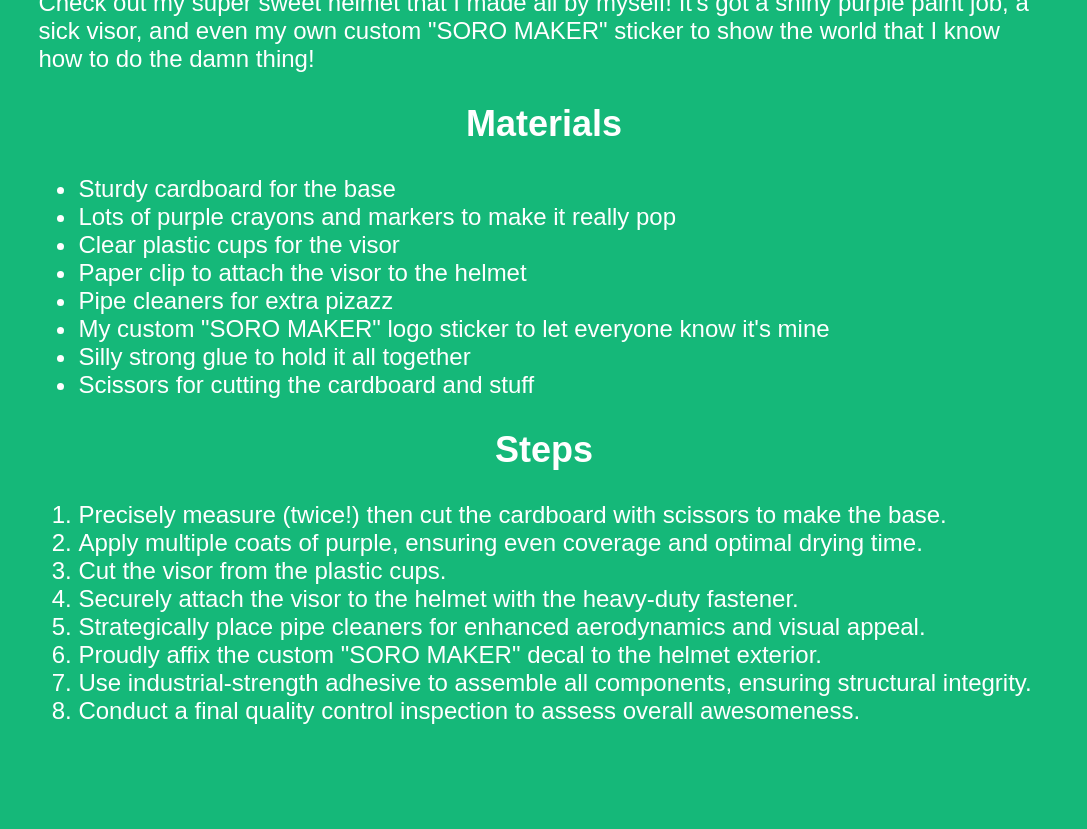
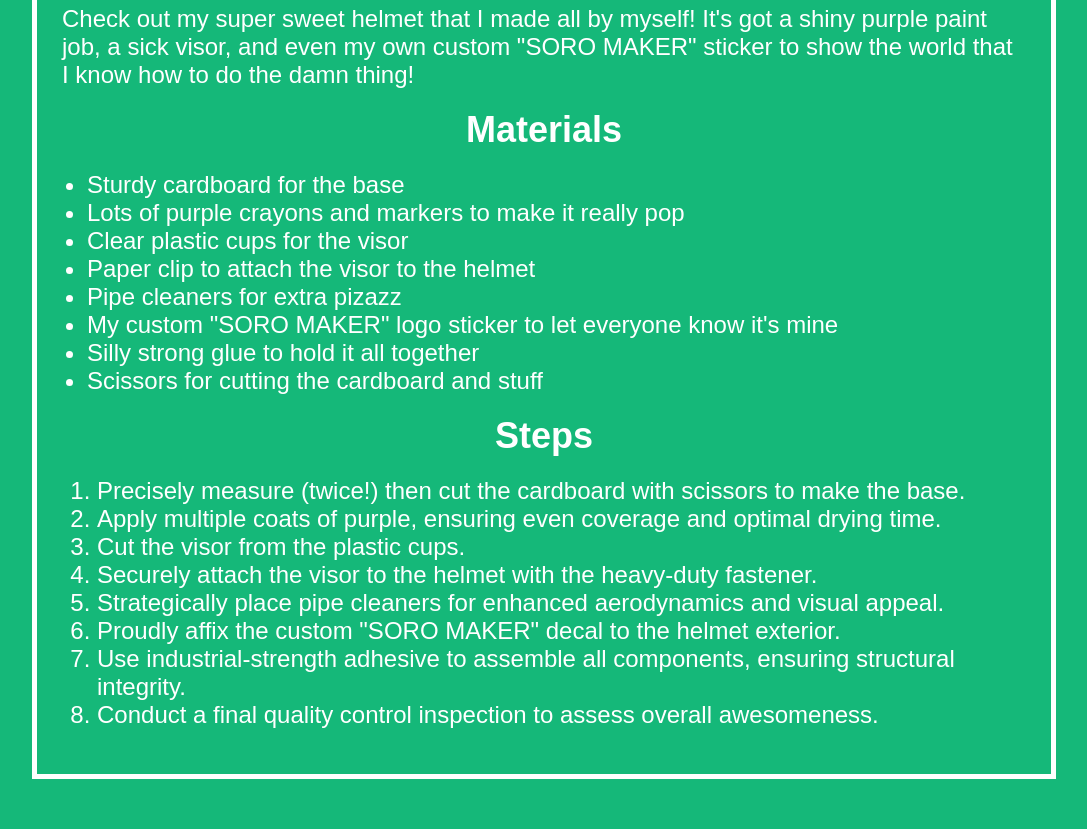
Before and after one commit to saurinchoksi/soro-secret-projects, a plain HTML site: page projects/helmet.html in a window 1280 px wide. Shown: the part 750-1579 px from the top of the page, without its empty margins (96-1183 px from the left). Before the commit the page ends 1483 px from the top, so only its background shows below. Drawn offline with Linux system fonts and the light colour scheme.

Commit message:
Update styles

```diff
--- a/styles.css
+++ b/styles.css
@@ -1,9 +1,23 @@
+* {
+  padding: 0;
+  margin: 0;
+  box-sizing: border-box;
+  text-align: center;
+}
+
 body {
   background-color: rgb(21 184 121);
   color: white;
   font-family: "Futura", Arial, Helvetica, sans-serif;
-  text-align: center;
   font-size: 150%;
+  max-width: 1024px;
+  margin: 50px auto 50px auto;
+  padding: 25px;
+  border: solid 5px;
+}
+
+img, h1, h2, p, ul, ol {
+  margin-bottom: 20px;
 }
 
 img {
@@ -19,11 +33,10 @@ a {
 
 .home ul {
   list-style: none;
-  padding: 0;
 }
 
 .home li {
-  padding-bottom: 30px;
+  margin-bottom: 30px;
 }
 
 .home a::before,
@@ -34,15 +47,22 @@ a {
 
 .project p {
   text-align: left;
-  margin: 0 10%;
-}
-
-.project p + p {
-  margin-top: 20px;
 }
 
 .project ul,
 .project ol {
   text-align: left;
-  margin: 0 10%;
 }
+
+.project ul {
+  margin-left: 25px
+}
+
+.project ol {
+  margin-left: 35px
+}
+
+.project ul li,
+.project ol li {
+  text-align: left;
+}
```
